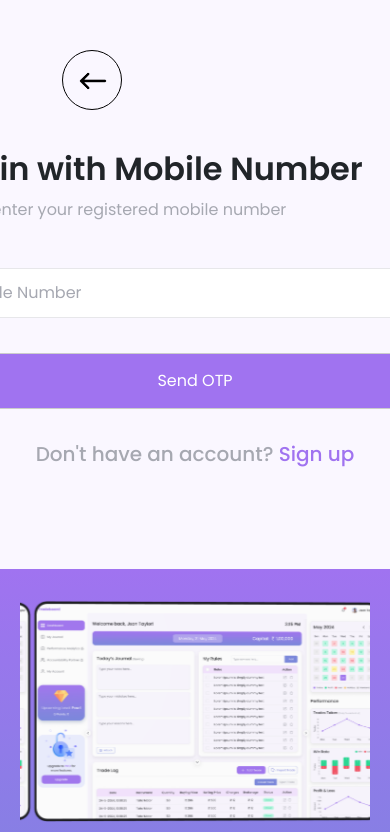
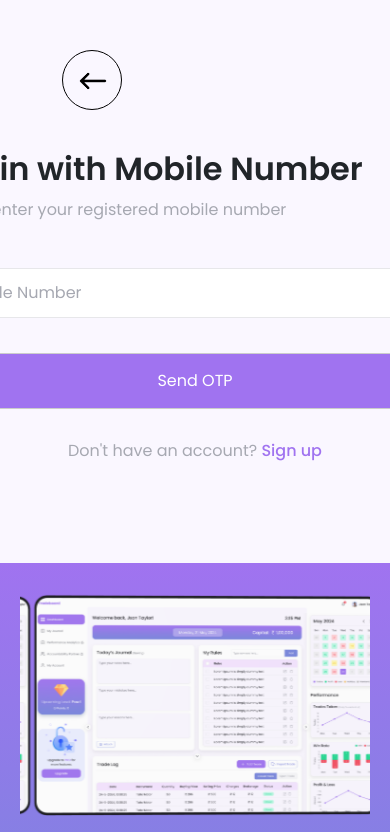
Before and after one commit to deosaurabhs/tradeboard, a React (Create React App) app: page /loginwithmobile in a window 390 px wide. Shown: the top 832 px of the page. Built offline with nearby package versions, Linux system fonts and the light colour scheme.

Commit message:
Reduced text size in login with mobile number screen.

```diff
--- a/src/components/Login/LoginWithMobile.jsx
+++ b/src/components/Login/LoginWithMobile.jsx
@@ -149,7 +149,7 @@ function LoginWithMobile(props) {
               <button className="btn3" type="submit">
                 Send OTP
               </button>
-              <p className="signup-text"  style={{ fontSize: 20, fontFamily: "Poppins", fontWeight: "500" }}>
+              <p className="signup-text"  style={{ fontSize: 16, fontFamily: "Poppins", fontWeight: "400" }}>
                 Don't have an account? <a href="/signup">Sign up</a>
               </p>
             </div>
```
